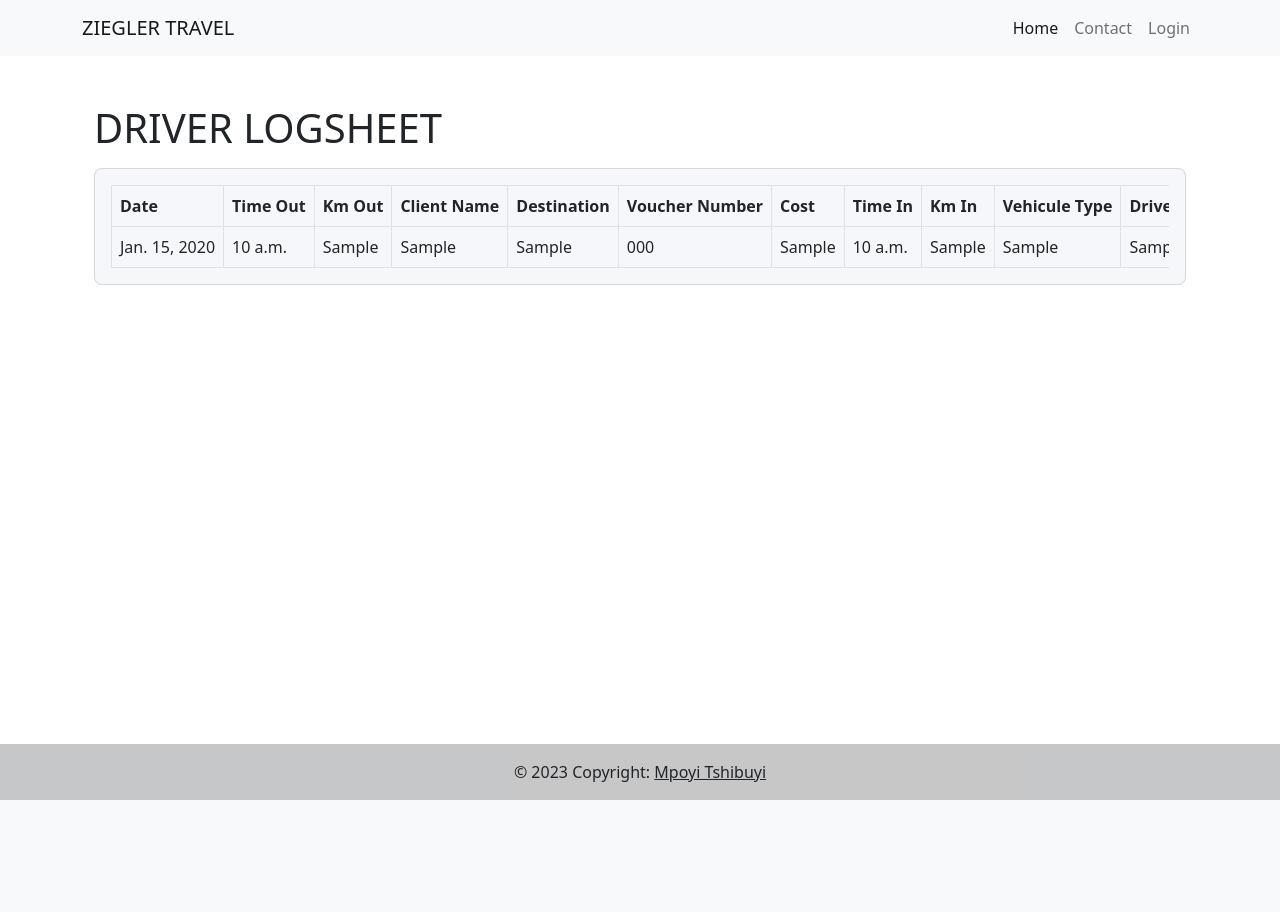
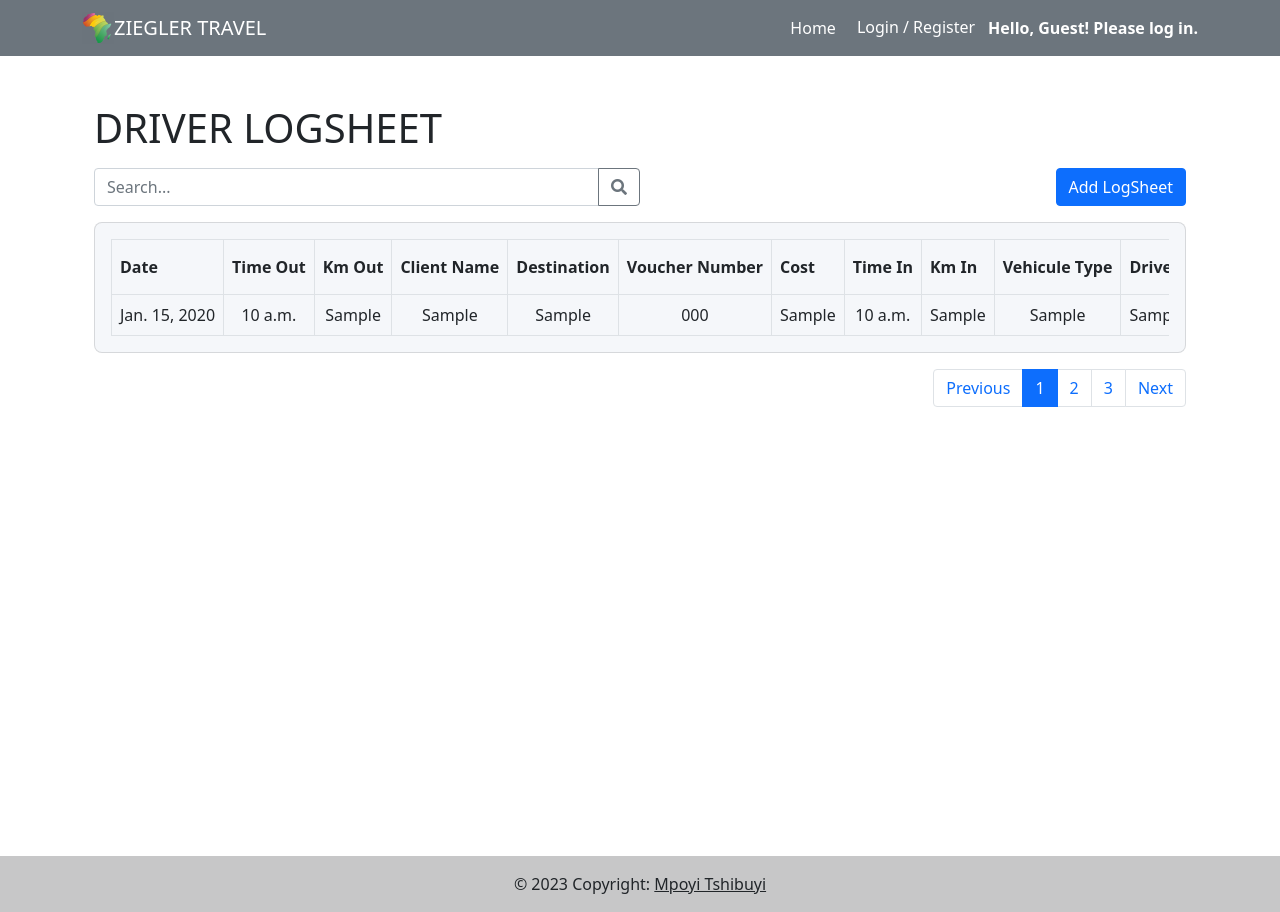
Before and after one commit to Frank1963-mpoyi/Ziegler-Travel, a Django app: page /list-logsheet in a window 1280 px wide. Before the commit the page ends 800 px from the top, so only its background shows below. Run offline with Django 4.2, Linux system fonts and the light colour scheme; tables that the repository leaves empty hold one stand-in row (values such as "Sample post"); some libraries are stand-ins or nearby versions.

Commit message:
working with layout

```diff
--- a/account/templates/base.html
+++ b/account/templates/base.html
@@ -11,9 +11,12 @@
         {% include 'includes/message.html' %}
     </header>
 
-    {% block content %}
+    <!-- This will keep footer always on the bottom of the page -->
+    <div  class="min-vh-100 d-flex flex-column justify-content-between">
+        {% block content %}
 
-    {% endblock content %}
+        {% endblock content %}
+    </div>
 
 <!--    Footer -->
     {% include 'includes/footer.html' %}
--- a/account/templates/includes/footer.html
+++ b/account/templates/includes/footer.html
@@ -1,8 +1,9 @@
-<footer class="bg-light text-center text-lg-start fixed-bottom">
-    <!-- Copyright -->
-    <div class="text-center p-3" style="background-color: rgba(0, 0, 0, 0.2);">
+
+
+<footer class="bg-light text-center text-lg-start  bg-secondary">
+
+    <div class="text-center p-3"  style="background-color: rgba(0, 0, 0, 0.2);">
         © 2023 Copyright:
         <a class="text-dark" href="http://www.mpoyitshibuyi.co.za">Mpoyi Tshibuyi</a>
     </div>
-    <!-- Copyright -->
 </footer>
--- a/account/templates/includes/head_link.html
+++ b/account/templates/includes/head_link.html
@@ -8,5 +8,15 @@
     <!-- Bootstrap CSS -->
     <link href="https://cdn.jsdelivr.net/npm/bootstrap@5.0.2/dist/css/bootstrap.min.css" rel="stylesheet">
 
-    <title>Ziegler Travel | Driver Logsheet</title>
+    {% comment %} <link rel="icon" src="{% static 'logsheet/image/ziegler1.png'  %}" sizes="32x32"> {% endcomment %}
+
+    <link rel="icon" href="https://www.zieglertravel.co.za/wp-content/uploads/2020/06/cropped-Ziegler-Travel-Logo-Only-32x32.png" sizes="32x32">
+<!--
+    <link rel="stylesheet" href="https://cdnjs.cloudflare.com/ajax/libs/font-awesome/5.15.4/css/all.min.css" integrity="sha512-xxx" crossorigin="anonymous" /> -->
+
+    <!-- Add Font Awesome CDN -->
+    <link rel="stylesheet" href="https://cdnjs.cloudflare.com/ajax/libs/font-awesome/5.15.3/css/all.min.css">
+
+    <title>Ziegler Travel – Wanderlust at it Best!</title>
+
 </head>
--- a/account/templates/includes/navbar.html
+++ b/account/templates/includes/navbar.html
@@ -1,44 +1,64 @@
 {% load static %}
 
-<nav class="navbar navbar-expand-lg navbar-light bg-light">
+
+<link href="https://cdn.jsdelivr.net/npm/bootstrap@5.0.2/dist/css/bootstrap.min.css" rel="stylesheet"
+    integrity="sha384-EVSTQN3/azprG1Anm3QDgpJLIm9Nao0Yz1ztcQTwFspd3yD65VohhpuuCOmLASjC" crossorigin="anonymous">
+
+
+<nav class="navbar navbar-expand-lg navbar-dark  bg-secondary">
     <div class="container">
-        <img src="" class="img-fluid ${3|rounded-top,rounded-right,rounded-bottom,rounded-left,rounded-circle,|}" alt="">
-        <a class="navbar-brand" href="#">ZIEGLER TRAVEL</a>
+        {% comment %}<img src="{% static 'logsheet/image/ziegler1.png'  %}" class="img-fluid w-10" alt="">{% endcomment%}
+
+        <picture>
+            <!-- show this up to sm -->
+            <source media="(max-width: 596px)" srcset="{% static 'logsheet/image/ziegler1.png'  %}">
+            <!-- else show this up to md -->
+            <source media="(max-width: 768px)" srcset="{% static 'logsheet/image/ziegler1.png'  %}">
+            <!-- else show this -->
+            <img class="img-fluid w-10" alt="alt text for all sources"
+                src="{% static 'logsheet/image/ziegler1.png'  %}">
+        </picture>
+
+        <a class="navbar-brand me-auto" href="#">ZIEGLER TRAVEL</a>
         <button class="navbar-toggler" type="button" data-bs-toggle="collapse" data-bs-target="#navbarSupportedContent"
             aria-controls="navbarSupportedContent" aria-expanded="false" aria-label="Toggle navigation">
             <span class="navbar-toggler-icon"></span>
         </button>
         <div class="collapse navbar-collapse" id="navbarSupportedContent">
-            <ul class="navbar-nav ms-auto mb-2 mb-lg-0">
+            <ul class="navbar-nav ms-auto mb-2 mb-lg-0 text-center">
                 <li class="nav-item">
                     <a class="nav-link active" aria-current="page" href="#">Home</a>
                 </li>
-                <li class="nav-item">
-                    <a class="nav-link" href="#">Contact</a>
+
+                {% if request.user.is_authenticated %}
+                <li class="nav-item {#% if page_name == 'logout' %#} active {#% endif %#}">
+                    <a class=" ml-lg-3" href="{#% url 'web:accounts:logout' %#}"> <i
+                            class="fas fa-sign-out-alt"></i>Sign out</a>
+                    {% if staff.management %}
+                    <a class="btn  ml-lg-3" href="{#% url 'web:dashboard:dashboard' %#}"> <i
+                            class="fas fa-dashboard"></i>Dashboard</a>
+                    {% endif %}
                 </li>
-                <li class="nav-item">
-                    <a class="nav-link" href="#">Login</a>
+                {% else %}
+
+                <li class="nav-item {#% if page_name == 'login' %#} active {#% endif %#}">
+                    <a class="btn text-white ml-lg-3" href="{#% url 'web:accounts:login' %#}">Login / Register</a>
                 </li>
-
-                {% comment %}
-                <!-- <li class="nav-item dropdown">
-                    <a class="nav-link dropdown-toggle" href="#" id="navbarDropdown" role="button"
-                        data-bs-toggle="dropdown" aria-expanded="false">
-                        Dropdown
-                    </a>
-                    <ul class="dropdown-menu" aria-labelledby="navbarDropdown">
-                        <li><a class="dropdown-item" href="#">Action</a></li>
-                        <li><a class="dropdown-item" href="#">Another action</a></li>
-                        <li>
-                            <hr class="dropdown-divider">
-                        </li>
-                        <li><a class="dropdown-item" href="#">Something else here</a></li>
-                    </ul>
-                </li> -->
-                {% endcomment %}
+                {% endif %}
 
             </ul>
+
+            <div class="d-flex justify-content-center">
+                <div class="text-center">
+                    {% if request.user.is_authenticated %}
+                    <b class="text-white">Hello, {{ user.fullname|default:'Acacia' }}! Thanks for logging in.</b>
+                    {% else %}
+                    <b class="text-white">Hello, {{ user.fullname|default:'Guest' }}! Please log in.</b>
+                    {% endif %}
+                </div>
+            </div>
             {% comment %}
+
             <form class="d-flex">
                 <input class="form-control me-2" type="search" placeholder="Search" aria-label="Search">
                 <button class="btn btn-outline-success" type="submit">Search</button>
--- a/logsheet/templates/logsheet/list_logsheet.html
+++ b/logsheet/templates/logsheet/list_logsheet.html
@@ -31,6 +31,10 @@ table th {
         background-clip: padding-box;
         box-shadow: 10px 10px 10px rgba(46, 54, 68, 0.03);
     }
+
+    .center-align {
+        text-align: center;
+    }
 </style>
 
 
@@ -45,13 +49,38 @@ table th {
                         <h1> DRIVER LOGSHEET </h1>
                     </div>
 
+                    <!-- Add Button and Search Bar -->
+                    <div class="row justify-content-center">
+                        <div class="col-12">
+                            <div class="d-flex justify-content-between align-items-center mb-3">
+
+                                <div class="input-group w-50 ">
+                                    <input type="text" class="form-control" placeholder="Search...">
+                                    <button class="btn btn-outline-secondary" type="button" id="searchButton">
+                                        <span class="fas fa-search"></span>
+                                    </button>
+                                </div>
+
+                                <!-- <button class="btn btn-primary" id="downloadButton">
+                                <span class="bi bi-file-earmark-pdf-fill"></span>
+                                Download PDF
+                                </button> -->
+
+                                <button class="btn btn-primary" id="addButton">
+                                    <span class="bi bi-plus"></span>
+                                    Add LogSheet
+                                </button>
+                            </div>
+                        </div>
+                    </div>
+
                     <div class="row justify-content-center">
                         <div class="col-12">
                             <div class="card shadow-2-strong" style="background-color: #f5f7fa;">
                                 <div class="card-body">
                                     <div class="table-responsive">
                                         <table class="table  table-bordered mb-0 table-hover">
-                                        <thead>
+                                            <thead style="vertical-align: middle;">
                                                 <tr>
                                                     <th scope="col">Date</th>
                                                     <th scope="col">Time Out</th>
@@ -65,40 +94,66 @@ table th {
                                                     <th scope="col">Vehicule Type</th>
                                                     <th scope="col">Driver Name</th>
                                                     <th scope="col">Note</th>
-                                                <th scope="col">Edit</th>
-                                                <th scope="col"><i class="bi bi-trash"></i></th>
+                                                    <th scope="col"> <button class="btn btn-primary">
+                                                            <span class="bi bi-pencil-fill"></span>
+                                                            Edit
+                                                        </button> </th>
+                                                    <th scope="col"><button class="btn btn-danger">
+                                                            <span class="bi bi-trash-fill"></span>
+                                                            Delete
+                                                        </button></th>
                                                 </tr>
                                             </thead>
                                             <tbody>
+
+                                                {% for log in logsheet_queryset %}
                                                 <tr>
-                                                {% for log in logsheet_queryset %}
-                                                <td>{{ log.datetime_created | date }}</td>
-                                                <td>{{ log.datetime_created | time }}</td>
-                                                <td>{{ log.km_in }}</td>
-                                                <td>{{ log.km_out }}</td>
-                                                <td>{{ log.destination }}</td>
-                                                <td>{{ log.voucher_number }}</td>
-                                                <td>{{ log.cost }}</td>
-                                                <td>{{ log.datetime_created | time }}</td>
-                                                <td>{{ log.km_in }}</td>
-                                                <td>{{ log.vehicule_type }}</td>
-                                                <td>{{ log.driver_name }}</td>
-                                                <td>{{ log.note }}</td>
-                                                <td></td>
-                                                <td></td>
+
+                                                    <td class="center-align">{{ log.datetime_created | date }}</td>
+                                                    <td class="center-align">{{ log.datetime_created | time }}</td>
+                                                    <td class="center-align">{{ log.km_in }}</td>
+                                                    <td class="center-align">{{ log.km_out }}</td>
+                                                    <td class="center-align">{{ log.destination }}</td>
+                                                    <td class="center-align">{{ log.voucher_number }}</td>
+                                                    <td class="center-align">{{ log.cost }}</td>
+                                                    <td class="center-align">{{ log.datetime_created | time }}</td>
+                                                    <td class="center-align">{{ log.km_in }}</td>
+                                                    <td class="center-align">{{ log.vehicule_type }}</td>
+                                                    <td class="center-align">{{ log.driver_name }}</td>
+                                                    <td class="center-align">{{ log.note }}</td>
+                                                    <td class="center-align"><i
+                                                            class="fas fa-edit edit-icon text-primary"></i></td>
+                                                    <td class="center-align"><i
+                                                            class="fas fa-trash  delete-icon text-danger"></i></td>
                                                 </tr>
+                                                {% endfor%}
 
-                                            {% endfor%}
                                             </tbody>
                                         </table>
+                                    </div>
+
+
                                 </div>
                             </div>
                         </div>
                     </div>
+
+                    <!-- Paginator -->
+                    <div class="pagination justify-content-end mt-3">
+                        <nav aria-label="Page navigation">
+                            <ul class="pagination">
+                                <li class="page-item"><a class="page-link" href="#">Previous</a></li>
+                                <li class="page-item active"><a class="page-link" href="#">1</a></li>
+                                <li class="page-item"><a class="page-link" href="#">2</a></li>
+                                <li class="page-item"><a class="page-link" href="#">3</a></li>
+                                <li class="page-item"><a class="page-link" href="#">Next</a></li>
+                            </ul>
+                        </nav>
                     </div>
                 </div>
             </div>
         </div>
     </section>
+
 </div>
 {% endblock content %}
```
Also changed, not shown: account/static/logsheet/image/ziegler.png (added), account/static/logsheet/image/ziegler1.png (added), logsheet/static/logsheet/image/ziegler.png (added), logsheet/static/logsheet/image/ziegler1.png (added), 1 other file. Lines whose indentation alone changed are shown as unchanged.
